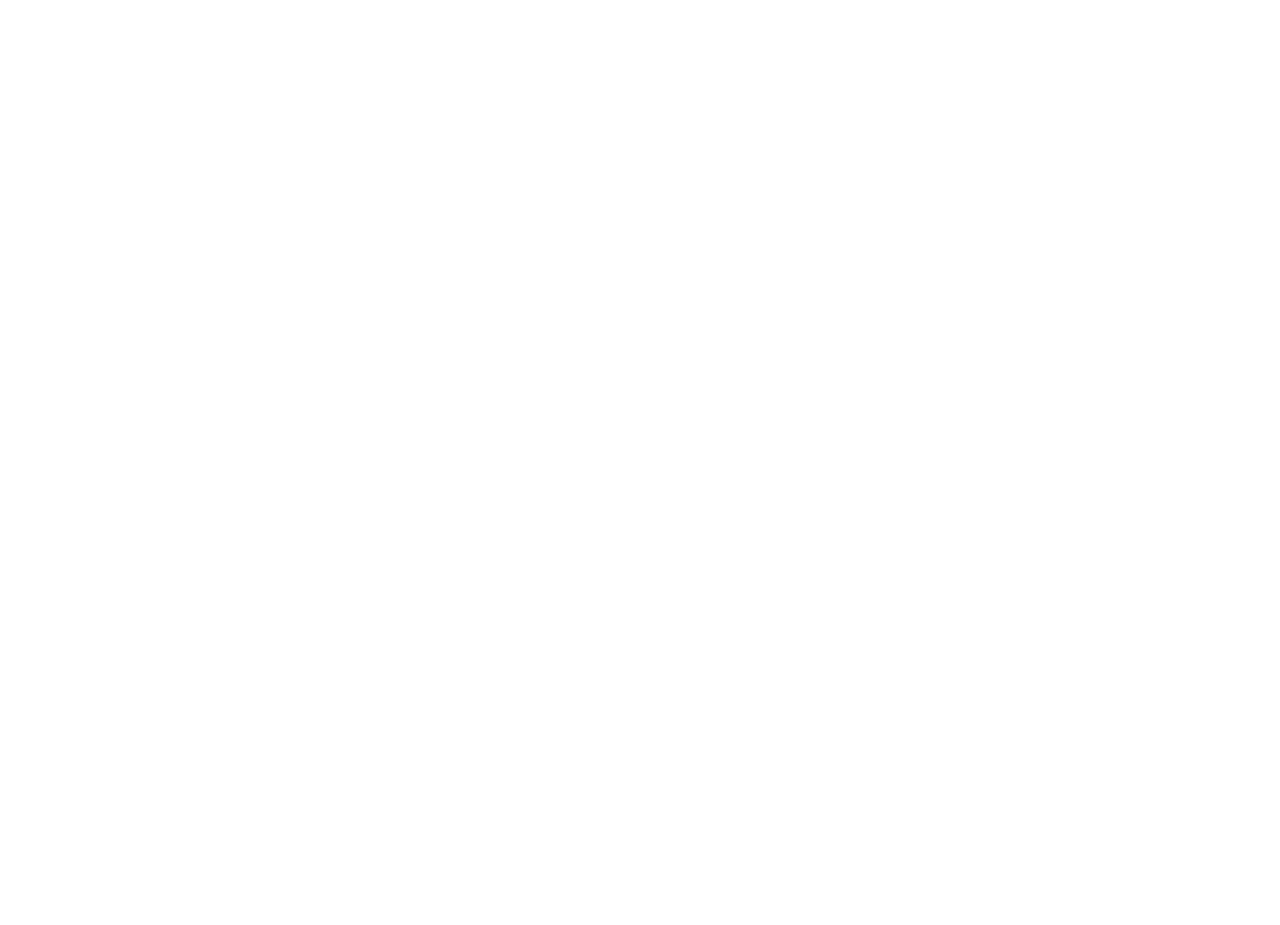
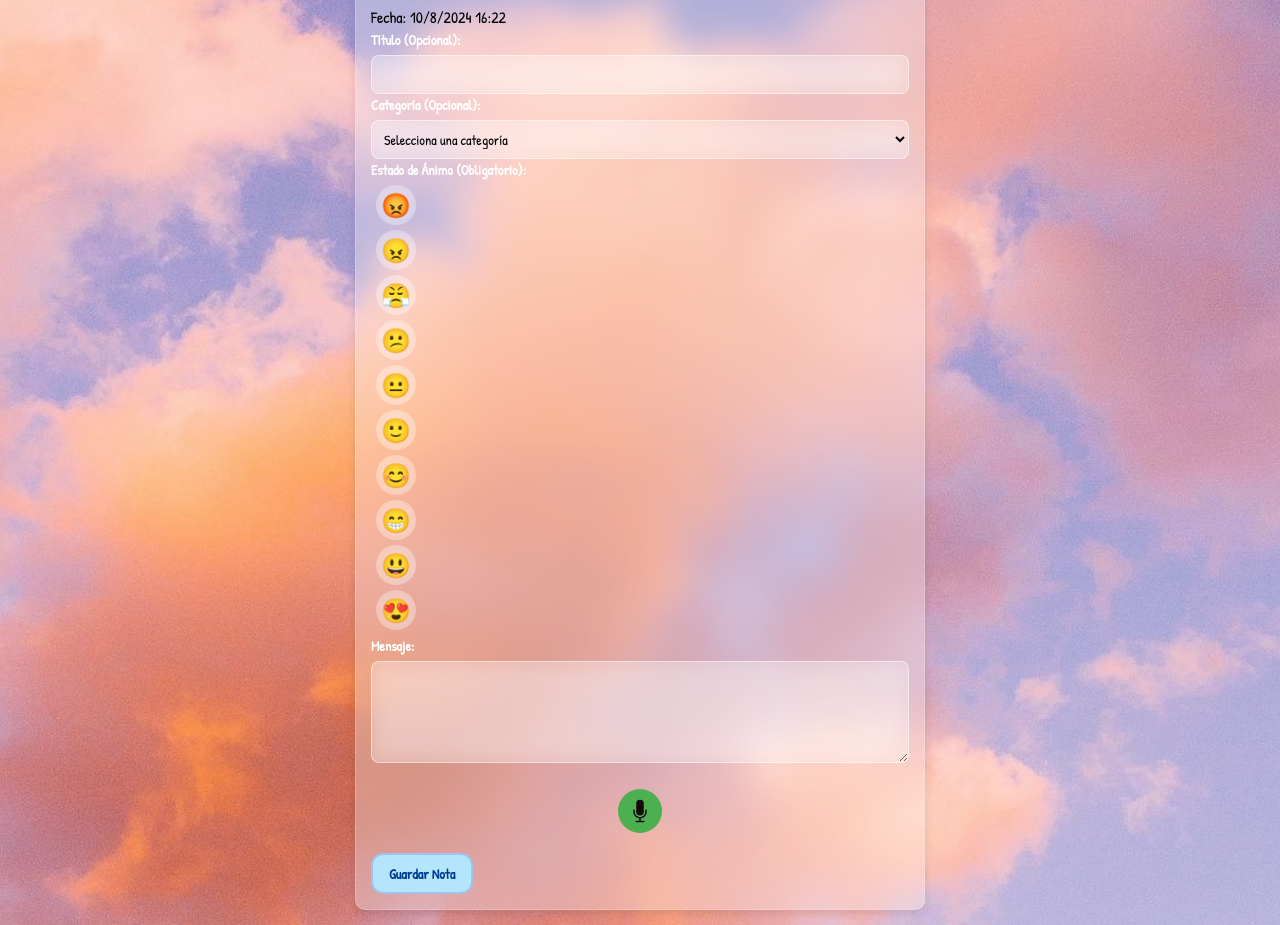
Before and after one commit to DavidTorres09/LifeNotes, a React (Vite) app in the folder Front/: page / in a window 1280 px wide. Shown: the part 480-1405 px from the top of the page. Before the commit the page ends 800 px from the top, so only its background shows below. Built offline with nearby package versions, Linux system fonts and the light colour scheme.

Commit message:
Note Writer Component

```diff
--- a/Front/src/components/NoteWriter.tsx
+++ b/Front/src/components/NoteWriter.tsx
@@ -1,37 +1,141 @@
-import AudioRecorder from './utils/audioRecorder';
-import React, { useState } from 'react';
-import { transcribeAudio } from '../servicesIA/transcribeAudio';
+import AudioRecorder from "./utils/audioRecorder";
+import React, { useState } from "react";
+import { transcribeAudio } from "../servicesIA/transcribeAudio";
+import "../styles/noteWriter.css";
+
+const MOODS = [
+  { mood: "veryAngry", emoji: "😡", description: "Muy Enfadad@" },
+  { mood: "angry", emoji: "😠", description: "Enfadad@" },
+  { mood: "frustrated", emoji: "😤", description: "Frustrad@" },
+  { mood: "confused", emoji: "😕", description: "Confundid@" },
+  { mood: "neutral", emoji: "😐", description: "Neutral" },
+  { mood: "slightlyHappy", emoji: "🙂", description: "Algo Feliz" },
+  { mood: "happy", emoji: "😊", description: "Feliz" },
+  { mood: "veryHappy", emoji: "😁", description: "Muy Feliz" },
+  { mood: "excited", emoji: "😃", description: "Entusiasmad@" },
+  { mood: "overjoyed", emoji: "😍", description: "Extasiad@" },
+];
+
+const CATEGORIES = ["Trabajo", "Personal", "Estudio", "Hobbies", "Otros"];
 
 const NoteWriter: React.FC = () => {
+  const [title, setTitle] = useState<string>("");
+  const [category, setCategory] = useState<string>("");
+  const [mood, setMood] = useState<string | null>(null);
+  const [message, setMessage] = useState<string>("");
 
-    const [transcription, setTranscription] = useState<string | null>(null);
   const [isUploading, setIsUploading] = useState<boolean>(false);
 
-    const handleFileReady = async (file : File) => {
+  const handleFileReady = async (file: File) => {
     setIsUploading(true);
     try {
       const text = await transcribeAudio(file);
-            setTranscription(text);
+      if (text) {
+        simulateTyping(text)
+      }
     } catch (error) {
-            console.error('Error transcribing audio:', error);
-            setTranscription('Error al transcribir el audio');
+      console.error("Error transcribing audio:", error);
     } finally {
       setIsUploading(false);
     }
   };
 
+  const getDateAndHour = () => {
+    const date = new Date();
+    const day = date.getDate();
+    const month = date.getMonth() + 1;
+    const year = date.getFullYear();
+    const hours = date.getHours();
+    const minutes = date.getMinutes();
+    return `${day}/${month}/${year} ${hours}:${minutes}`;
+  };
+
+  const simulateTyping = (text: string) => {
+    let index = 0;
+    setMessage('');
+    const interval = setInterval(() => {
+      setMessage(prev => prev + text[index]);
+      index += 1;
+      if (index >= text.length) {
+        clearInterval(interval);
+      }
+    }, 50);
+  };
+
+  const handleSave = () => {
+    console.log("Saving note:", { title, category, mood, message });
+  };
 
   return (
-        <div>
+    <div className="note-writer-container">
+      <div className="note-writer-form">
+        <div className="flex justify-between items-center">
+          <h1 className="text-left">Escribir Nota</h1>
+          <p className="text-right mt-2">Fecha: {getDateAndHour()}</p>
+        </div>
 
+        <div className="form-group mb-4 input-container">
+          <label htmlFor="title">Título (Opcional):</label>
+          <input
+            id="title"
+            type="text"
+            value={title}
+            onChange={(e) => setTitle(e.target.value)}
+          />
+        </div>
+
+        <div className="form-group mb-4 input-container">
+          <label htmlFor="category">Categoría (Opcional):</label>
+          <select
+            id="category"
+            value={category}
+            onChange={(e) => setCategory(e.target.value)}
+            className="category-select"
+          >
+            <option value="">Selecciona una categoría</option>
+            {CATEGORIES.map((cat) => (
+              <option key={cat} value={cat}>
+                {cat}
+              </option>
+            ))}
+          </select>
+        </div>
+
+        <div className="form-group mb-4 input-container">
+          <label>Estado de Ánimo (Obligatorio):</label>
+          <div className="flex flex-wrap justify-center">
+            {MOODS.map(({ mood: moodName, emoji }) => (
+              <button
+                key={moodName}
+                onClick={() => setMood(moodName)}
+                className={`mood-button ${mood === moodName ? "selected" : ""}`}
+              >
+                <span className="emoji">{emoji}</span>
+              </button>
+            ))}
+          </div>
+        </div>
+
+        <div className="form-group input-container">
+          <label>Mensaje:</label>
+          <textarea
+            id="message"
+            value={message}
+            onChange={(e) => setMessage(e.target.value)}
+            rows={4}
+          />
+          <div className="flex justify-center mt-2">
             <AudioRecorder onFileReady={handleFileReady} />
-          {isUploading && <p className='text-center'>Uploading...</p>}
-          {transcription && (
-            <div className="transcription">
-              <h2 className='text-center'>Tu nota</h2>
-              <p className='text-center'>{transcription}</p>
           </div>
-          )}
+          {isUploading && <p className="text-center mt-2">Uploading...</p>}
+        </div>
+
+        <div className="text-center">
+          <button onClick={handleSave} className="save-button">
+            Guardar Nota
+          </button>
+        </div>
+      </div>
     </div>
   );
 };
--- a/Front/src/pages/Index.tsx
+++ b/Front/src/pages/Index.tsx
@@ -10,6 +10,7 @@
         <div>
             <NavBarDefault />
             <WelcomeMessage username="Usuario" />
+            <h2 className='card-title text-center'>¿Cómo te sientes hoy?</h2>
             <NoteWriter />
         </div>
     );
--- a/Front/src/styles/index.css
+++ b/Front/src/styles/index.css
@@ -0,0 +1,13 @@
+body {
+    background-image: url('../assets/clouds.jpg') !important;
+    background-size: cover;
+    background-position: center;
+    background-repeat: no-repeat;
+}
+
+.card-title {
+    font-size: 1.5rem;
+    font-weight: 700;
+    font-family: 'Patrick Hand';
+    color: #6D4C41;
+}
--- /dev/null
+++ b/Front/src/styles/noteWriter.css
@@ -0,0 +1,157 @@
+.note-writer-container {
+    max-width: 600px;
+    margin: 0 auto;
+    padding: 15px;
+    background-size: cover;
+    background-position: center;
+    background-repeat: no-repeat;
+    display: flex;
+    align-items: center;
+    justify-content: center;
+    font-family: 'Patrick Hand', sans-serif;
+  }
+
+  .note-writer-form {
+    background: rgba(255, 255, 255, 0.3);
+    backdrop-filter: blur(15px);
+    border-radius: 10px;
+    border: 1px solid rgba(255, 255, 255, 0.2);
+    box-shadow: 0 4px 8px rgba(0, 0, 0, 0.1);
+    padding: 15px;
+    width: 100%;
+  }
+
+  .note-writer-form h1 {
+    color: #ffffff;
+    font-size: 1.5rem;
+    font-weight: 700;
+    margin-bottom: 10px;
+  }
+
+  .note-writer-form h2 {
+    color: #ffffff;
+    font-size: 1.25rem;
+    font-weight: 600;
+    margin-bottom: 10px;
+  }
+
+  .note-writer-form label {
+    color: #ffffff;
+    font-size: 0.875rem;
+    font-weight: bold;
+    margin-bottom: 5px;
+    display: block;
+  }
+
+  input, textarea, select {
+    font-size: 0.875rem;
+    padding: 8px;
+    border-radius: 8px;
+    border: 1px solid rgba(255, 255, 255, 0.5);
+    width: 100%;
+    box-sizing: border-box;
+  }
+
+  textarea {
+    resize: none;
+    font-size: 0.875rem;
+  }
+
+  select {
+    background: rgba(255, 255, 255, 0.2);
+    backdrop-filter: blur(10px);
+  }
+
+  .mood-button {
+    width: 40px;
+    height: 40px;
+    display: flex;
+    flex-direction: column;
+    align-items: center;
+    justify-content: center;
+    font-size: 1.5rem;
+    background: rgba(255, 255, 255, 0.2);
+    backdrop-filter: blur(10px);
+    border-radius: 50%;
+    margin: 5px;
+    padding: 5px;
+    transition: transform 0.3s ease, background-color 0.3s ease;
+    border: 2px solid transparent;
+  }
+
+  .mood-button:hover {
+    background: rgba(255, 255, 255, 0.4);
+  }
+
+  .mood-button.selected {
+    background: rgba(255, 255, 255, 0.6);
+    border-color: #fdcae5;
+    transform: scale(1.1);
+  }
+
+  .save-button {
+    background-color: #b3e5fc;
+    color: #003c8f;
+    padding: 8px 16px;
+    border-radius: 12px;
+    border: 2px solid #a2c2e8;
+    transition: background-color 0.3s ease, transform 0.3s ease, box-shadow 0.3s ease;
+    font-size: 0.875rem;
+    font-weight: 600;
+    cursor: pointer;
+}
+
+.save-button:hover {
+    background-color: #81d4fa;
+    transform: scale(1.05);
+    box-shadow: 0 4px 12px rgba(0, 0, 0, 0.2);
+}
+
+.save-button:active {
+    background-color: #4fc3f7;
+    transform: scale(1);
+    box-shadow: 0 2px 6px rgba(0, 0, 0, 0.2);
+}
+
+
+.input-container input,
+.input-container textarea,
+.input-container select {
+    font-size: 0.875rem;
+    padding: 8px 36px 8px 8px;
+    border-radius: 8px;
+    border: 1px solid rgba(255, 255, 255, 0.5);
+    width: 100%;
+    box-sizing: border-box;
+    background: rgba(255, 255, 255, 0.2);
+    backdrop-filter: blur(10px);
+}
+
+.typing-text {
+    display: inline-block;
+    font-family: 'Courier New', Courier, monospace;
+    font-size: 1rem;
+    color: #333;
+    white-space: nowrap;
+    overflow: hidden;
+    border-right: 2px solid #333;
+    animation: typing 4s steps(30, end), blink-caret 0.75s step-end infinite;
+  }
+
+  @keyframes typing {
+    from {
+      width: 0;
+    }
+    to {
+      width: 100%;
+    }
+  }
+
+  @keyframes blink-caret {
+    from, to {
+      border-color: transparent;
+    }
+    50% {
+      border-color: #333;
+    }
+  }
```
Lines whose indentation alone changed are shown as unchanged.
